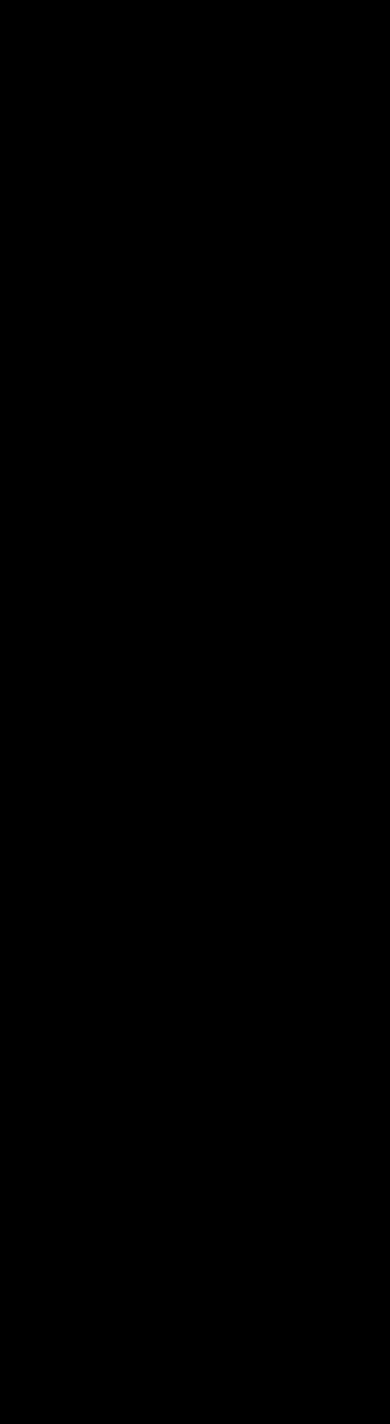
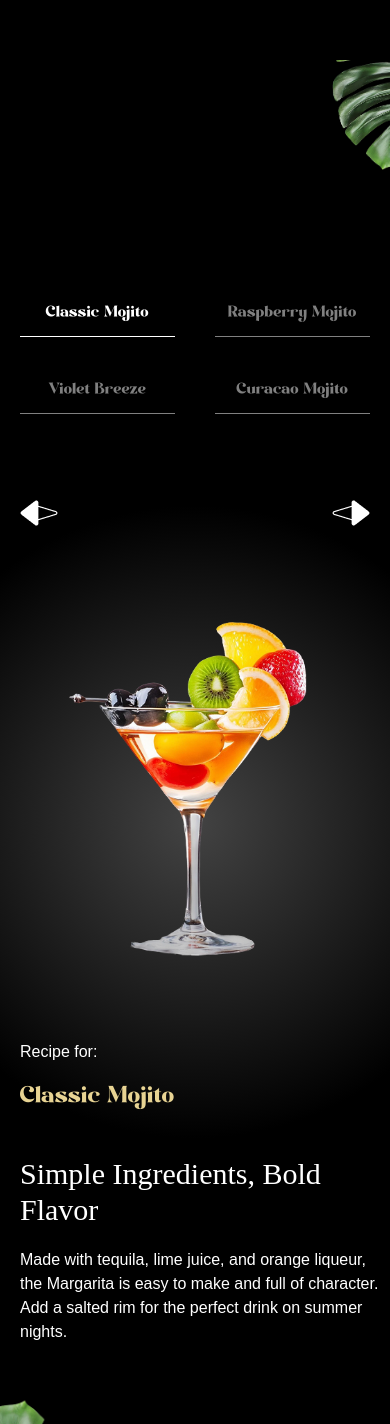
Before and after one commit to thestarharsh/cocktails, a React (Vite) app: page / in a window 390 px wide. Shown: the part 5619-7043 px from the top of the page. Before the commit the page ends 5839 px from the top, so only its background shows below. Built offline with nearby package versions, Linux system fonts and the light colour scheme; a web font is replaced by a local one.

Commit message:
Added Menu Section

```diff
--- a/src/App.jsx
+++ b/src/App.jsx
@@ -5,6 +5,7 @@
 import Art from './components/Art'
 import Cocktails from './components/Cocktails'
 import Hero from './components/Hero'
+import Menu from './components/Menu'
 import Navbar from './components/Navbar'
 
 gsap.registerPlugin(ScrollTrigger, SplitText)
@@ -17,6 +18,7 @@
       <Cocktails />
       <About />
       <Art />
+      <Menu />
     </main>
   )
 }
--- /dev/null
+++ b/src/components/Menu.jsx
@@ -0,0 +1,98 @@
+import { useRef, useState } from 'react'
+import gsap from 'gsap';
+import { useGSAP } from '@gsap/react'
+
+import { allCocktails } from '../constants/index'
+
+const Menu = () => {
+  const contentRef = useRef();
+  const [currentIndex, setCurrentIndex] = useState(0);
+
+  useGSAP(() => {
+    gsap.fromTo('#title', { opacity: 0 }, { opacity: 1, duration: 1 });
+    gsap.fromTo('.cocktail img', { opacity: 0, xPercent: -100 }, {
+      xPercent: 0, opacity: 1, duration: 1, ease: 'power1.inOut'
+    })
+    gsap.fromTo('.details h2', { yPercent: 100, opacity: 0 }, {
+      yPercent: 0, opacity: 100, ease: 'power1.inOut'
+    })
+    gsap.fromTo('.details p', { yPercent: 100, opacity: 0 }, {
+      yPercent: 0, opacity: 100, ease: 'power1.inOut'
+    })
+  }, [currentIndex]);
+
+  const totalCocktails = allCocktails.length;
+
+  const goToSlide = (index) => {
+    const newIndex = (index + totalCocktails) % totalCocktails;
+
+    setCurrentIndex(newIndex);
+  }
+
+  const getCocktailAt = (indexOffset) => {
+    return allCocktails[(currentIndex + indexOffset + totalCocktails) % totalCocktails]
+  }
+
+  const currentCocktail = getCocktailAt(0);
+  const prevCocktail = getCocktailAt(-1);
+  const nextCocktail = getCocktailAt(1);
+
+  return (
+    <section id="menu" aria-labelledby="menu-heading">
+      <img src="/images/slider-left-leaf.png" alt="left-leaf" id="m-left-leaf" />
+      <img src="/images/slider-right-leaf.png" alt="right-leaf" id="m-right-leaf" />
+
+      <h2 id="menu-heading" className="sr-only">
+        Cocktail Menu
+      </h2>
+
+      <nav className="cocktail-tabs" aria-label="Cocktail Navigation">
+        {allCocktails.map((cocktail, index) => {
+          const isActive = index === currentIndex;
+
+          return (
+            <button key={cocktail.id} className={`
+				${isActive
+                ? 'text-white border-white'
+                : 'text-white/50 border-white/50'}
+			 `} onClick={() => goToSlide(index)}
+            >
+              {cocktail.name}
+            </button>
+          )
+        })}
+      </nav>
+
+      <div className="content">
+        <div className="arrows">
+          <button className="text-left" onClick={() => goToSlide(currentIndex - 1)}>
+            <span>{prevCocktail.name}</span>
+            <img src="/images/right-arrow.png" alt="right-arrow" aria-hidden="true" />
+          </button>
+
+          <button className="text-left" onClick={() => goToSlide(currentIndex + 1)}>
+            <span>{nextCocktail.name}</span>
+            <img src="/images/left-arrow.png" alt="left-arrow" aria-hidden="true" />
+          </button>
+        </div>
+
+        <div className="cocktail">
+          <img src={currentCocktail.image} className="object-contain" />
+        </div>
+
+        <div className="recipe">
+          <div ref={contentRef} className="info">
+            <p>Recipe for:</p>
+            <p id="title">{currentCocktail.name}</p>
+          </div>
+
+          <div className="details">
+            <h2>{currentCocktail.title}</h2>
+            <p>{currentCocktail.description}</p>
+          </div>
+        </div>
+      </div>
+    </section>
+  )
+}
+export default Menu
--- a/src/constants/index.js
+++ b/src/constants/index.js
@@ -102,10 +102,10 @@
 
 const storeInfo = {
  heading: "Where to Find Us",
- address: "456, Raq Blvd. #404, Los Angeles, CA 90210",
+ address: "Hiran Magri Sector 4, Udaipur, Rajasthan 313001",
  contact: {
-	phone: "(555) 987-6543",
-	email: "hello@jsmcocktail.com",
+	phone: "(91) 81122-(xxxxx)",
+	email: "hello@harshmcocktail.com",
  },
 };
 
@@ -134,7 +134,7 @@
  },
 ];
 
-const sliderLists = [
+const allCocktails = [
  {
 	id: 1,
 	name: "Classic Mojito",
@@ -179,5 +179,5 @@
  openingHours,
  storeInfo,
  socials,
- sliderLists,
+ allCocktails,
 };
--- a/src/index.css
+++ b/src/index.css
@@ -61,7 +61,7 @@
 
 @layer components {
     main {
-        @apply w-full overflow-x-hidden;
+        @apply w-full overflow-hidden;
     }
 
     nav {
@@ -329,7 +329,7 @@
             }
 
             .details {
-                @apply space-y-5 md:max-w-md text-left;
+                @apply space-y-5 md:max-w-md text-left mr-[-30px];
 
                 h2 {
                     @apply md:text-5xl text-3xl font-serif;
```
